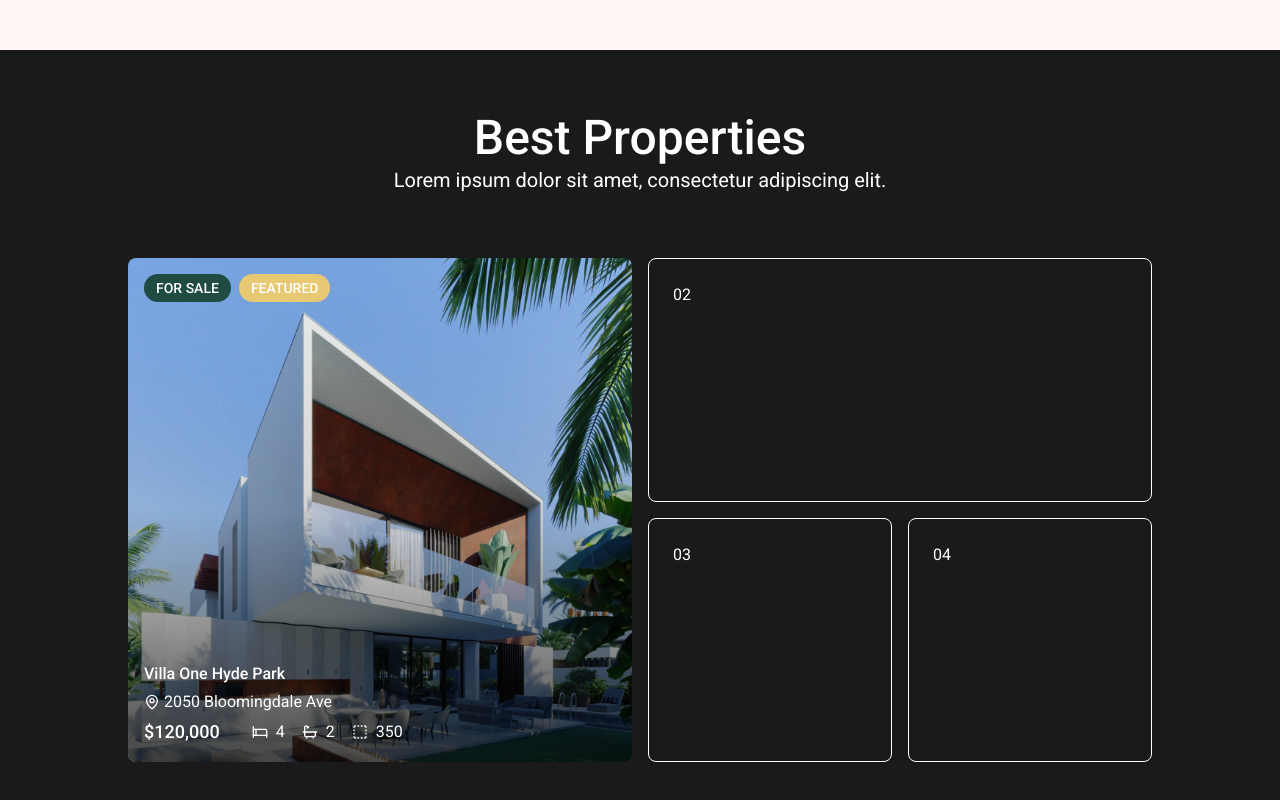
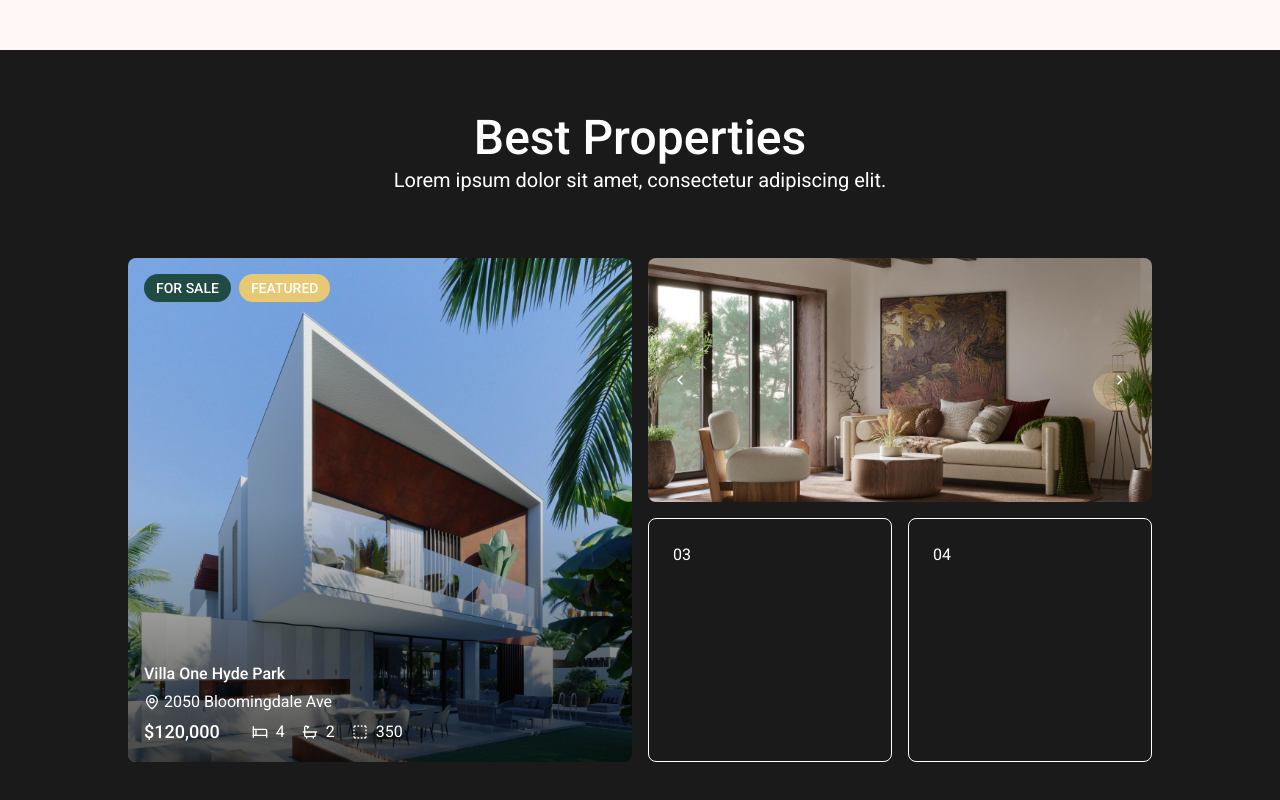
Before and after one commit to wellingtongmota/justhome, a Next.js app: page / in a window 1280 px wide. Shown: the part 4161-4961 px from the top of the page. Built offline with nearby package versions, Linux system fonts and the light colour scheme.

Commit message:
feat: implementação de slides de imagens

```diff
--- a/components/best-properties/index.tsx
+++ b/components/best-properties/index.tsx
@@ -1,7 +1,12 @@
+"use client"
+
+import { TagPropertie } from "@/components/featured-properties/tag-propertie"
+import { Separator } from "@/components/ui/separator"
 import { TPropertie } from "@/types"
-import { TagPropertie } from "../featured-properties/tag-propertie"
 import { Bath, Bed, MapPin, SquareDashed } from "lucide-react"
-import { Separator } from "../ui/separator"
+import "keen-slider/keen-slider.min.css"
+import { useKeenSlider } from "keen-slider/react.es"
+import { ChevronLeft, ChevronRight } from "lucide-react"
 
 const propertie: TPropertie = {
   img: "/images/house_villa_one.jpg",
@@ -14,7 +19,20 @@ const propertie: TPropertie = {
   area: 350
 }
 
+const slides = [
+  "/interior/interior_1.jpg",
+  "/interior/interior_2.jpg",
+  "/interior/interior_3.jpg"
+]
+
 export function BestProperties() {
+  const [sliderRef, instanceRef] = useKeenSlider({
+    loop: true,
+    slides: { perView: 1, spacing: 0 },
+    drag: false,
+    mode: "snap"
+  })
+
   return (
     <div className="wrapper bg-foreground mx-auto py-8 text-white md:py-16">
       <div className="space-y-8 px-0 sm:space-y-16 sm:px-2">
@@ -25,7 +43,7 @@ export function BestProperties() {
           </p>
         </div>
 
-        <div className="mx-auto grid w-full max-w-screen-lg gap-4 md:grid-cols-4 md:grid-rows-2">
+        <div className="mx-auto grid w-5/6 max-w-screen-lg gap-4 md:w-full md:grid-cols-4 md:grid-rows-2">
           <div
             className="col-span-2 row-span-2 aspect-square overflow-hidden rounded-md bg-cover bg-center"
             style={{ backgroundImage: `url(${propertie.img})` }}
@@ -61,8 +79,30 @@ export function BestProperties() {
               </div>
             </div>
           </div>
-          <div className="col-span-2 rounded-md border border-white p-6">
-            02
+          <div className="relative col-span-2 aspect-square overflow-hidden rounded-md md:aspect-auto">
+            <div ref={sliderRef} className="keen-slider relative h-full w-full">
+              {slides.map((slide, index) => (
+                <div
+                  key={index}
+                  className="keen-slider__slide bg-cover bg-center"
+                  style={{ backgroundImage: `url(${slide})` }}
+                ></div>
+              ))}
+            </div>
+            <div className="absolute top-1/2 left-1/2 flex w-full -translate-x-1/2 -translate-y-1/2 items-center justify-between p-2">
+              <button
+                className="button border-none backdrop-blur-xl"
+                onClick={() => instanceRef.current?.prev()}
+              >
+                <ChevronLeft className="size-4" />
+              </button>
+              <button
+                className="button border-none backdrop-blur-xl"
+                onClick={() => instanceRef.current?.next()}
+              >
+                <ChevronRight className="size-4" />
+              </button>
+            </div>
           </div>
           <div className="aspect-square rounded-md border border-white p-6">
             03
--- a/components/featured-properties/tag-propertie.tsx
+++ b/components/featured-properties/tag-propertie.tsx
@@ -4,17 +4,17 @@ import { JSX } from "react"
 export function TagPropertie({ input }: { input: TTag }) {
   const translations: Record<string, JSX.Element> = {
     "FOR SALE": (
-      <div className="bg-primary flex items-center justify-center rounded-full px-3 py-1 text-sm font-medium text-white">
+      <div className="bg-primary flex items-center justify-center rounded-full px-3 py-1 text-xs font-medium text-white sm:text-sm">
         FOR SALE
       </div>
     ),
     "FOR RENT": (
-      <div className="bg-primary flex items-center justify-center rounded-full px-3 py-1 text-sm font-medium text-white">
+      <div className="bg-primary flex items-center justify-center rounded-full px-3 py-1 text-xs font-medium text-white sm:text-sm">
         FOR RENT
       </div>
     ),
     FEATURED: (
-      <div className="bg-secondary flex items-center justify-center rounded-full px-3 py-1 text-sm font-medium text-white">
+      <div className="bg-secondary flex items-center justify-center rounded-full px-3 py-1 text-xs font-medium text-white sm:text-sm">
         FEATURED
       </div>
     )
--- a/components/hero/quick-search.tsx
+++ b/components/hero/quick-search.tsx
@@ -1,9 +1,8 @@
 import { cn } from "@/lib/utils"
-import { IconBaseProps } from "react-icons"
 
 type QuickSearchProps = {
   className?: string
-  icon: React.ReactElement<IconBaseProps>
+  icon: React.ReactElement
   children: React.ReactNode
 }
 
```
